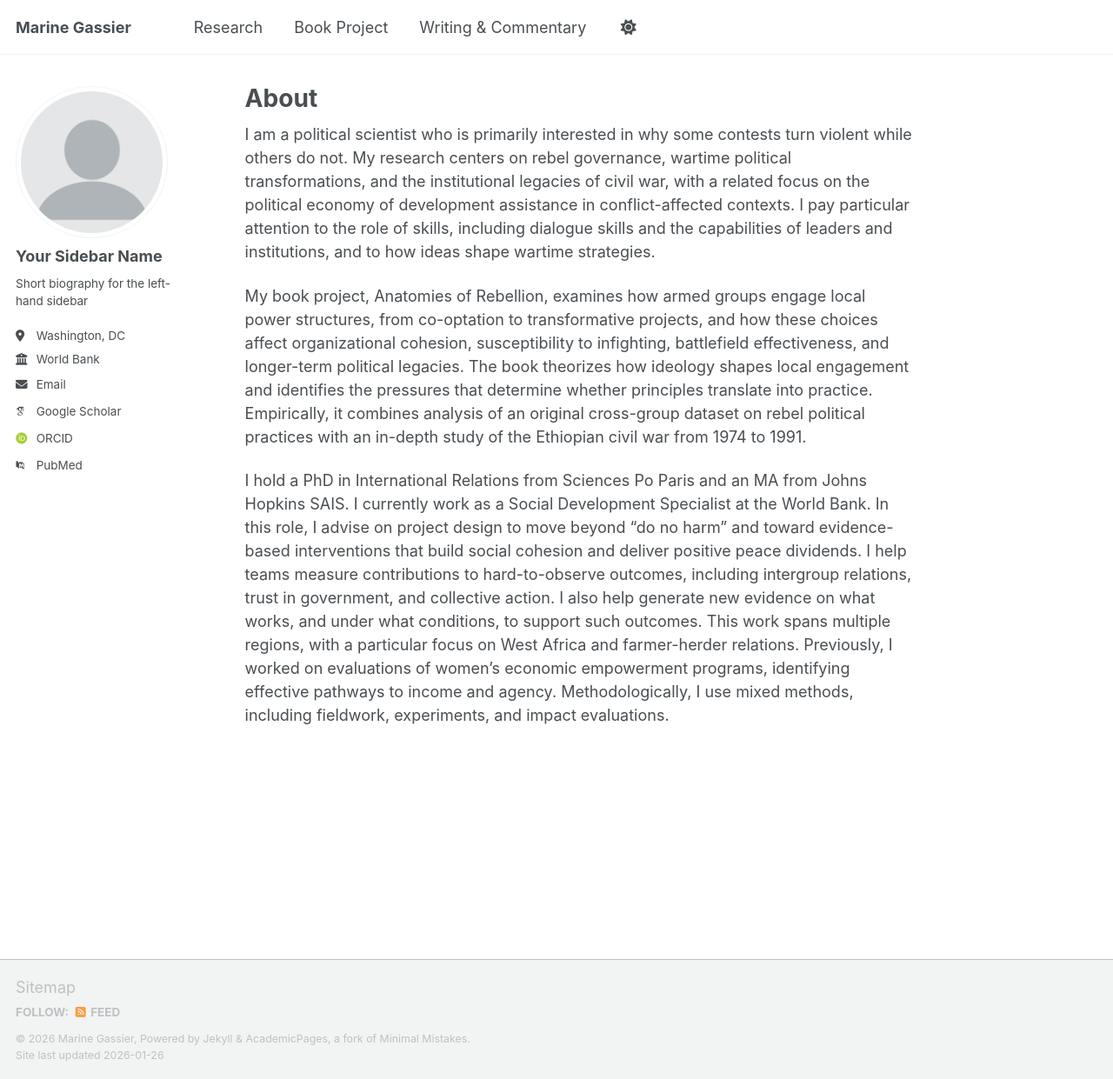
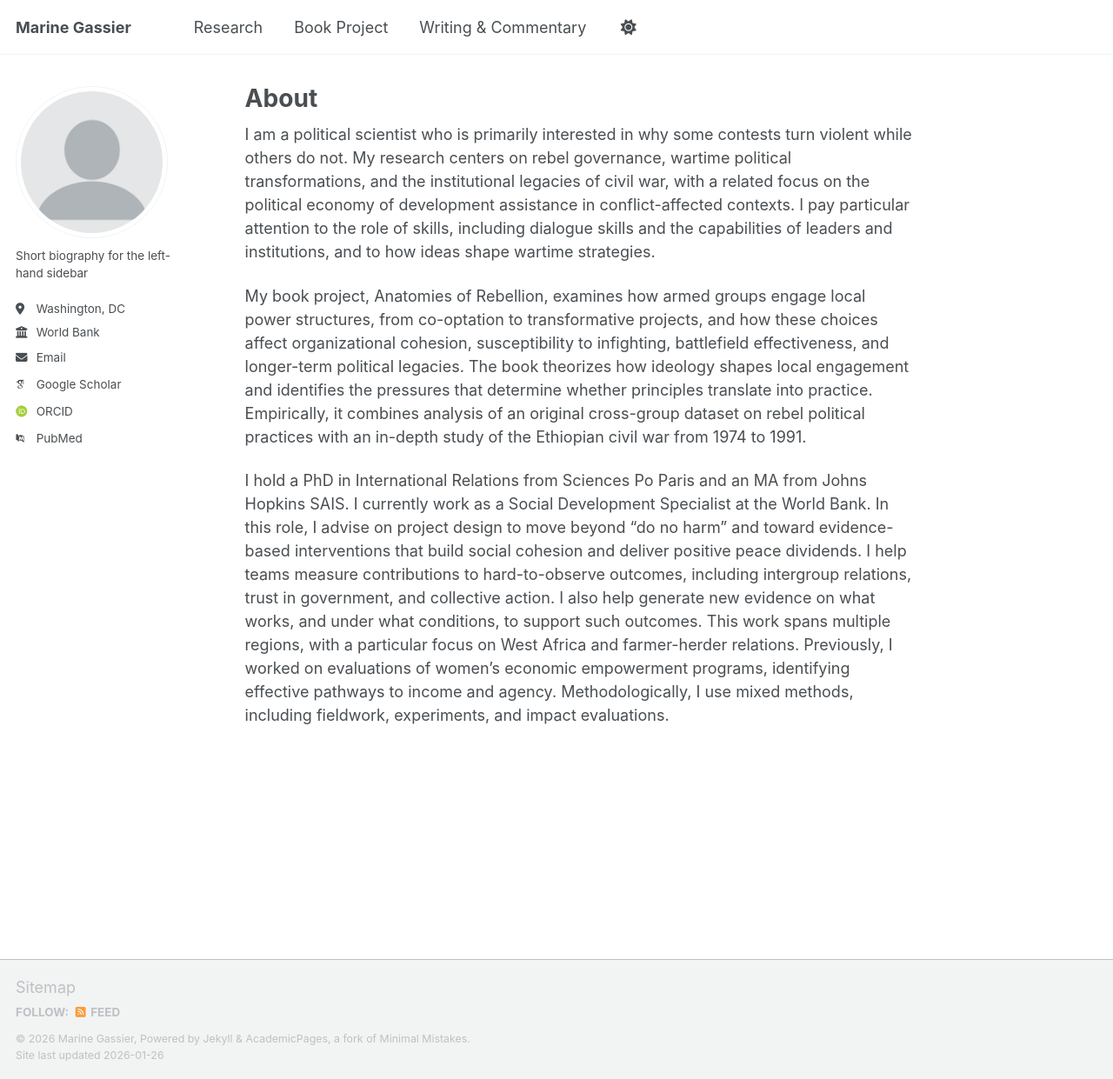
Before and after one commit to mgassier/web, a Jekyll site: the page built from _pages/about.md, in a window 1280 px wide and 1241 px high. Shown: the whole window at 87% size. Built offline with Jekyll 4.4.1, drawn with Linux system fonts in a browser that asks for light colours; some web fonts are replaced; a script that is not in the unit is left out.

Commit message:
Commenting out "your sidebar name"

```diff
--- a/_config.yml
+++ b/_config.yml
@@ -24,7 +24,7 @@ repository               : "mgassier/web"
 author:
   # Biographic information
   avatar           : "profile.png"
-  name             : "Your Sidebar Name"
+  name             : #"Your Sidebar Name"
   pronouns         : # example: "she/her"
   bio              : "Short biography for the left-hand sidebar"
   location         : "Washington, DC"
```
